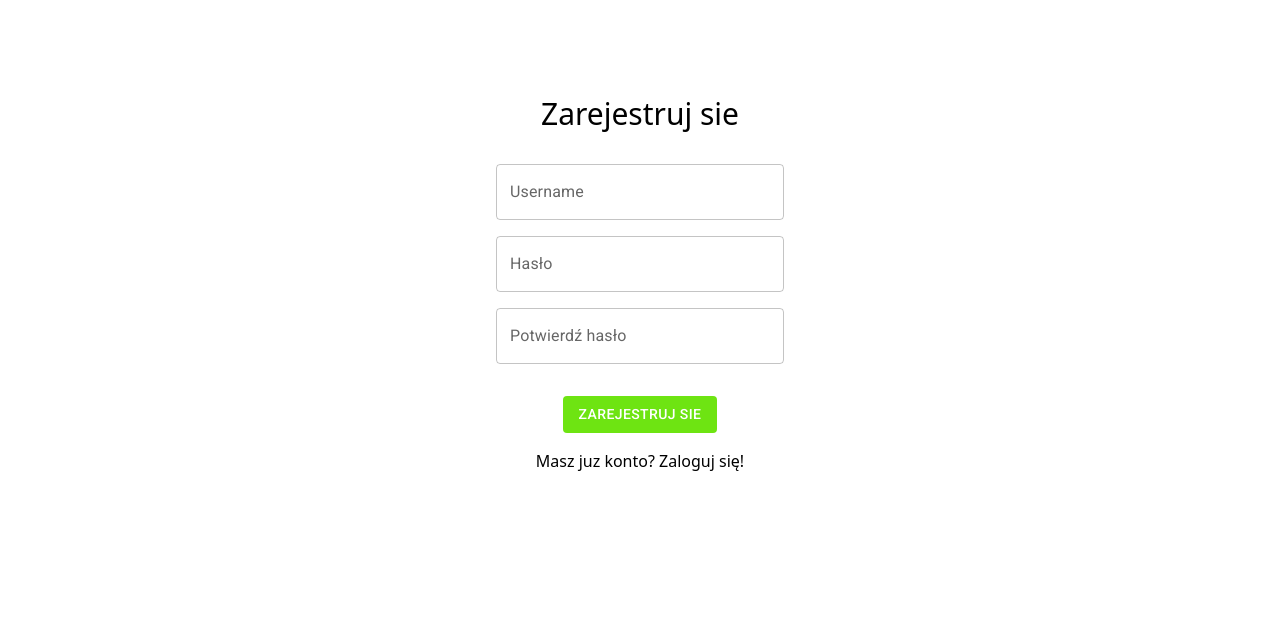
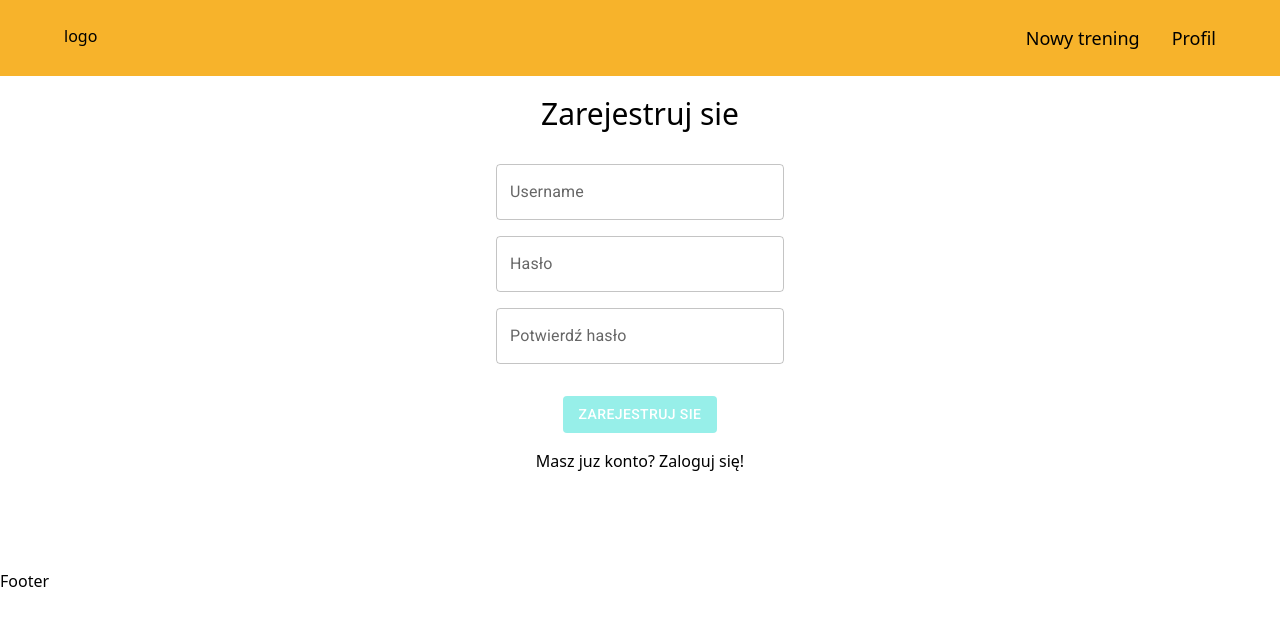
Before and after one commit to PawelKonie99/workout-helper-frontend, a React (Create React App) app: page /register in a window 1280 px wide. Shown: the top 626 px of the page. Built offline with nearby package versions, Linux system fonts and the light colour scheme.

Commit message:
feat: add navbar and route guards

```diff
--- a/src/components/NormalButton/NormalButton.tsx
+++ b/src/components/NormalButton/NormalButton.tsx
@@ -21,7 +21,7 @@ export const NormalButton = ({
 }: Props) => {
     const buttonAppearance = classNames({
         "bg-primary hover:bg-primaryDark": buttonVariant === BUTTON_VARIANT.PRIMARY,
-        "bg-primaryBlue hover:bg-primaryBlueDark": buttonVariant === BUTTON_VARIANT.SECONDARY,
+        "bg-primaryBlue hover:bg-primaryBlue": buttonVariant === BUTTON_VARIANT.SECONDARY,
         "bg-errorRed hover:bg-errorRedDark": buttonVariant === BUTTON_VARIANT.DELETE,
     })
 
--- a/src/layouts/AuthLayout/AuthLayout.tsx
+++ b/src/layouts/AuthLayout/AuthLayout.tsx
@@ -1,5 +1,5 @@
 import { Outlet } from "react-router-dom"
-import { Navbar, Footer } from ".."
+import { Navbar, Footer } from "../components"
 
 export const AuthLayout = () => {
     return (
--- a/src/layouts/MainLayout/MainLayout.tsx
+++ b/src/layouts/MainLayout/MainLayout.tsx
@@ -1,18 +1,14 @@
-import { Link, Outlet } from "react-router-dom"
+import { Outlet } from "react-router-dom"
+import { Navbar } from "../components"
 
 export const MainLayout = () => {
     return (
         <>
-            <div className="bg-gray-400 h-screen">
-                <nav className="nav-bar">
-                    Main Layout
-                    <ul>
-                        <li>
-                            <Link to="/login"> Log In</Link>
-                        </li>
-                    </ul>
-                </nav>
-                <Outlet />
+            <div className="bg-offWhite h-screen">
+                <Navbar />
+                <div className="pt-28">
+                    <Outlet />
+                </div>
             </div>
         </>
     )
--- a/src/layouts/components/Navbar/Navbar.tsx
+++ b/src/layouts/components/Navbar/Navbar.tsx
@@ -1,3 +1,22 @@
+import { Link } from "react-router-dom"
+
 export const Navbar = () => {
-    return <div></div>
+    return (
+        <div className="fixed w-full flex m-auto justify-between px-16 py-6 bg-primaryYellow">
+            {/* //TODO replace to img */}
+            <p>logo</p>
+            <ul className="flex">
+                <li className="ml-8">
+                    <Link to="/workout">
+                        <span className="text-lg ">Nowy trening</span>
+                    </Link>
+                </li>
+                <li className="ml-8">
+                    <Link to="/profile">
+                        <span className="text-lg">Profil</span>
+                    </Link>
+                </li>
+            </ul>
+        </div>
+    )
 }
--- /dev/null
+++ b/src/layouts/components/index.ts
@@ -0,0 +1,2 @@
+export { Footer } from "./Footer/Footer"
+export { Navbar } from "./Navbar/Navbar"
--- a/src/layouts/index.ts
+++ b/src/layouts/index.ts
@@ -1,4 +1,2 @@
 export { MainLayout } from "./MainLayout/MainLayout"
 export { AuthLayout } from "./AuthLayout/AuthLayout"
-export { Footer } from "./components/Footer/Footer"
-export { Navbar } from "./components/Navbar/Navbar"
--- a/src/routes/authRoutes.tsx
+++ b/src/routes/authRoutes.tsx
@@ -1,17 +1,17 @@
 import { lazy } from "react"
-// import { AuthLayout } from "@/layouts"
-// import { GuestGuard } from "./guards"
+import { AuthLayout } from "@/layouts"
+import { GuestGuard } from "./guards"
 import { SuspenseComponent } from "."
 
 const Register = SuspenseComponent(lazy(() => import("../pages/Register/Register")))
 const Login = SuspenseComponent(lazy(() => import("../pages/Login/Login")))
 
 export const authRoutes = {
-    // element: (
-    //     <GuestGuard>
-    //         <AuthLayout />
-    //     </GuestGuard>
-    // ),
+    element: (
+        <GuestGuard>
+            <AuthLayout />
+        </GuestGuard>
+    ),
     children: [
         {
             path: "register",
--- a/src/routes/guards/AuthGuard.tsx
+++ b/src/routes/guards/AuthGuard.tsx
@@ -1,12 +1,13 @@
+import { useSelector } from "react-redux"
 import { Navigate } from "react-router-dom"
+import { RootState } from "@/store/store"
 
 interface Props {
     children: React.ReactNode
 }
 
 export const AuthGuard = ({ children }: Props) => {
-    //Here token need to be checked, or smth else that recognize logged user
-    const isAuthenticated = true
+    const isLoggedIn = useSelector((state: RootState) => state.userReducer.loggedIn)
 
-    return !isAuthenticated ? <Navigate to="/login" /> : <>{children}</>
+    return !isLoggedIn ? <Navigate to="/login" /> : <>{children}</>
 }
--- a/src/routes/guards/GuestGuard.tsx
+++ b/src/routes/guards/GuestGuard.tsx
@@ -1,3 +1,5 @@
+import { RootState } from "@/store/store"
+import { useSelector } from "react-redux"
 import { Navigate } from "react-router-dom"
 
 interface Props {
@@ -6,7 +8,7 @@ interface Props {
 
 export const GuestGuard = ({ children }: Props) => {
     //Here token need to be checked, or smth else that recognize logged user
-    const isAuthenticated = false
+    const isLoggedIn = useSelector((state: RootState) => state.userReducer.loggedIn)
 
-    return isAuthenticated ? <Navigate to="/" /> : <>{children}</>
+    return isLoggedIn ? <Navigate to="/" /> : <>{children}</>
 }
--- a/src/routes/homeRoutes.tsx
+++ b/src/routes/homeRoutes.tsx
@@ -2,15 +2,16 @@ import { lazy } from "react"
 import { MainLayout } from "@/layouts"
 // import { AuthGuard } from "./guards"
 import { SuspenseComponent } from "."
+import { AuthGuard } from "./guards"
 
 const Home = SuspenseComponent(lazy(() => import("../pages/Home/Home")))
 const Workout = SuspenseComponent(lazy(() => import("../pages/Workout/Workout")))
 
 export const homeRoutes = {
     element: (
-        // <AuthGuard>
-        <MainLayout />
-        // </AuthGuard>
+        <AuthGuard>
+            <MainLayout />
+        </AuthGuard>
     ),
     children: [
         {
--- a/src/store/store.ts
+++ b/src/store/store.ts
@@ -21,10 +21,6 @@ const persistConfig = {
 const rootReducer = combineReducers({
     userReducer,
 })
-
-// export const store = configureStore({
-//   reducer: rootReducer,
-// });
 
 const persistedReducer = persistReducer(persistConfig, rootReducer)
 
--- a/tailwind.config.js
+++ b/tailwind.config.js
@@ -5,13 +5,15 @@ module.exports = {
     theme: {
         extend: {
             colors: {
-                primary: "#6EE412",
-                primaryDark: "#367208",
-                primaryBlue: "#75E6DA",
-                primaryBlueDark: "#1a9286",
+                primary: "#97efe9",
+                primaryDark: "#0b5351",
+                primaryLight: "#d6fff6",
+                primaryBlue: "#6290c8",
+                primaryYellow: "#f7b32b",
                 errorRed: "#d53541",
                 errorRedDark: "#6e161d",
                 grey: "#AEB2B6",
+                offWhite: "#F5F5F5",
             },
         },
     },
```
Also changed, not shown: 1 other file (tests, documents, lock files or other folders).
